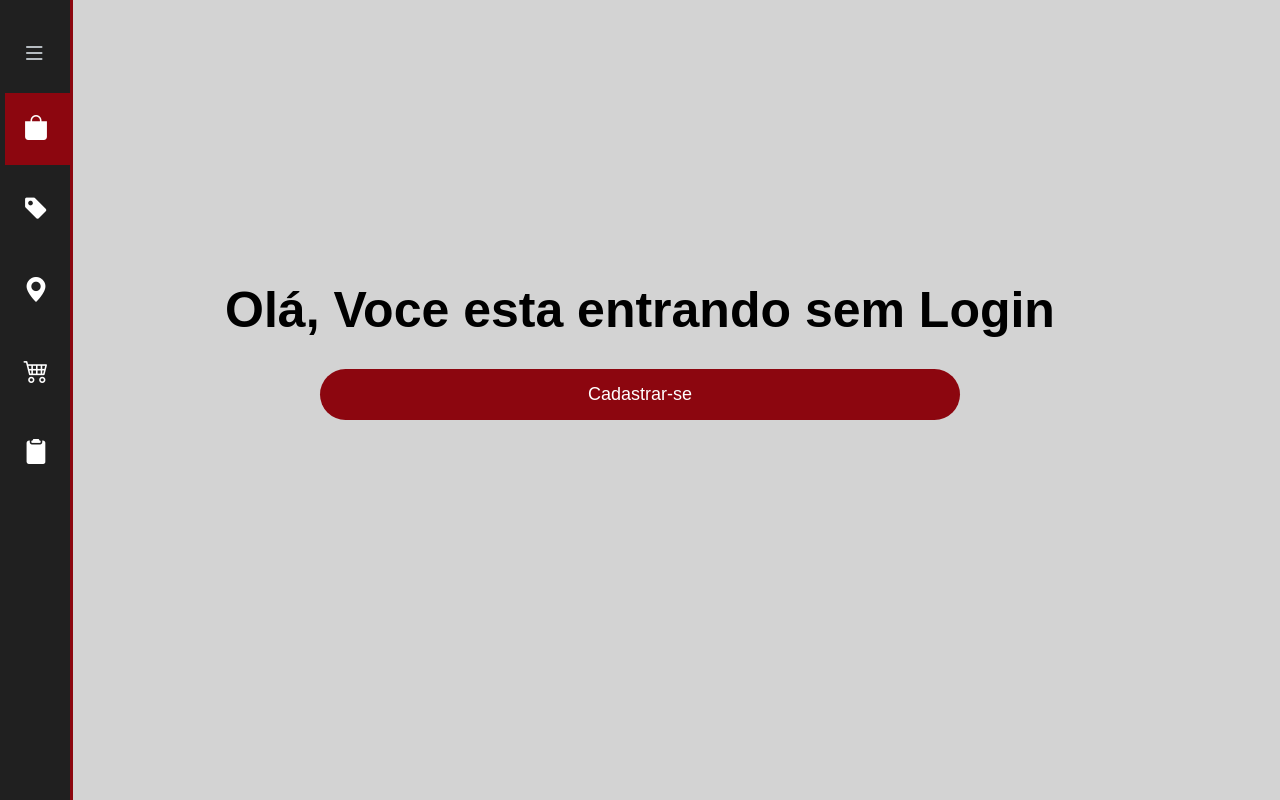
After one commit to Ti-Sorrateiros/AppetiteExpress, a PHP site: page /src/views/semLogin.php in a window 1280 px wide. The commit adds this page. Run offline with PHP 8.4, Linux system fonts and the light colour scheme; some web fonts are replaced.

Commit message:
Iniciando a entrada sem login do sistema

```diff
--- a/index.php
+++ b/index.php
@@ -25,7 +25,7 @@
 						<dialog>
 							<h2 id="sub-dialog">Como deseja continuar?</h2>
 							<a href="src/views/cadastro.php"><button class="ButtonE">Entrar ou Cadastrar</button></a>
-							<button class="ButtonS">Continuar sem Login</button>
+							<a href="src/views/semLogin.php"><button class="ButtonS">Continuar sem Login</button></a>
 						</dialog>
 					</div>
 				</div>
--- /dev/null
+++ b/src/styles/semLogin.css
@@ -0,0 +1,38 @@
+body {
+    background-color: lightgray;
+    overflow-x: hidden;
+
+    align-items: center;
+        justify-content: center;
+        width: 100%;
+        height: 100vh;
+        display: flex;
+        flex-direction: column;
+}
+
+::-webkit-scrollbar {
+    width: 9px;
+
+}
+
+::-webkit-scrollbar-thumb {
+    background-color: #8c060f;
+}
+.botaoFinalizar {
+    position: relative;
+    background-color: #8c060f;
+    text-align: center;
+    padding: 15px;
+    margin-top: 30px;
+    margin-bottom: 100px;
+    border-radius: 50px;
+    color: white;
+    font-size: 18px;
+    cursor: pointer;
+    width: 50%;
+
+}
+.content h1{
+    position: relative;
+    font-size: 50px;
+}
--- /dev/null
+++ b/src/views/semLogin.php
@@ -0,0 +1,74 @@
+<!DOCTYPE html>
+<html lang="pt-br">
+
+<head>
+    <meta charset="UTF-8">
+    <meta http-equiv="X-UA-Compatible" content="IE=edge">
+    <meta name="viewport" content="width=device-width, initial-scale=1.0">
+    <link rel="stylesheet" href="../styles/RealizarPedido.css">
+    <link rel="stylesheet" href="../styles/menu.css">
+    <link rel="stylesheet" href="../styles/GoogleFonts/GoogleFonts.css">
+    <link rel="shortcut icon" href="../images/Hamburguer.png" type="image/x-icon">
+    <link rel="stylesheet" href="../styles/semLogin.css">
+    <link rel="stylesheet" href="https://cdn.jsdelivr.net/npm/bootstrap-icons@1.10.5/font/bootstrap-icons.css">
+    <title>Produtos</title>
+</head>
+
+<body>
+    <nav class="menu-lateral">
+
+        <div class="btn-expandir">
+            <i class="bi bi-list" id="btn-exp"></i>
+        </div>
+        <ul>
+            <li class="item-menu ativo">
+                <a href="produtos">
+                    <span class="icon"><i class="bi bi-bag-fill"></i></span>
+                    <span class="txt-link">Produtos</span>
+                </a>
+                </div>
+            </li>
+            <li class="item-menu">
+                <a href="descontos">
+                    <span class="icon"><i class="bi bi-tag-fill"></i></span>
+                    <span class="txt-link">Descontos</span>
+                </a>
+            </li>
+            <li class="item-menu">
+                <a href="localizacao">
+                    <span class="icon"><i class="bi bi-geo-alt-fill"></i></span>
+                    <span class="txt-link">Localização</span>
+                </a>
+            </li>
+            <li class="item-menu">
+                <a href="carrinho">
+                    <span class="icon"><i class="bi bi-cart4"></i></span>
+                    <span class="txt-link">Carrinho</span>
+                </a>
+            </li>
+            <li class="item-menu">
+                <a href="pedido">
+                    <span class="icon"><i class="bi bi-clipboard2-fill"></i></span>
+                    <span class="txt-link">Seus Pedidos</span>
+                </a>
+                </div>
+            </li>
+        </ul>
+    </nav>
+
+
+    <div class="content">
+       <h1>Olá, Voce esta entrando sem Login</h1>
+        </div>
+        <div class="botaoFinalizar" onclick="">
+            Cadastrar-se
+        </div>
+
+
+    <script src="../js/menu.js" type="text/javascript"></script>
+    <script src="../js/noRefresh.js" type="text/javascript"></script>
+    <script src="../js/pedido.js" type="text/javascript"></script>
+
+</body>
+
+</html>
```
